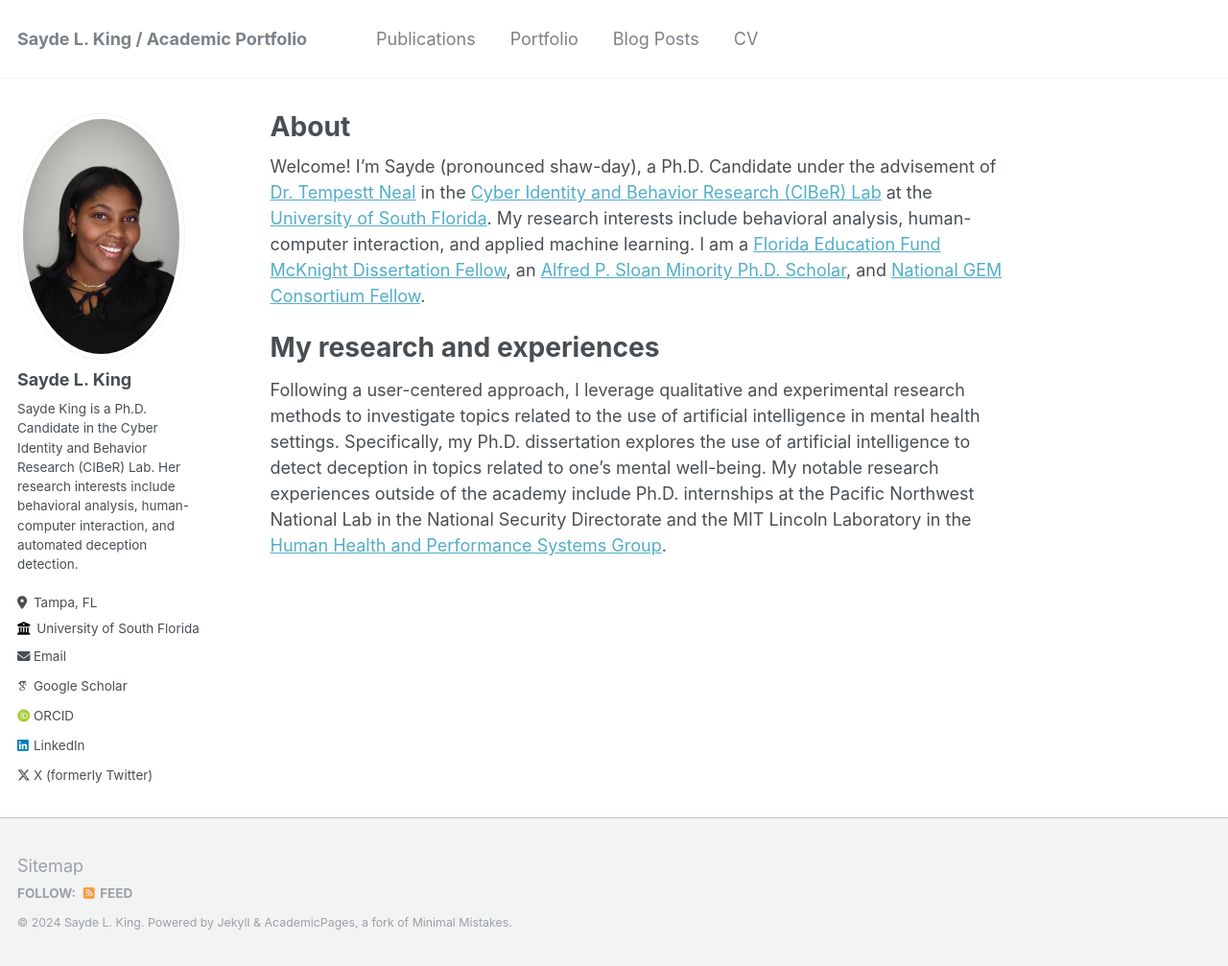
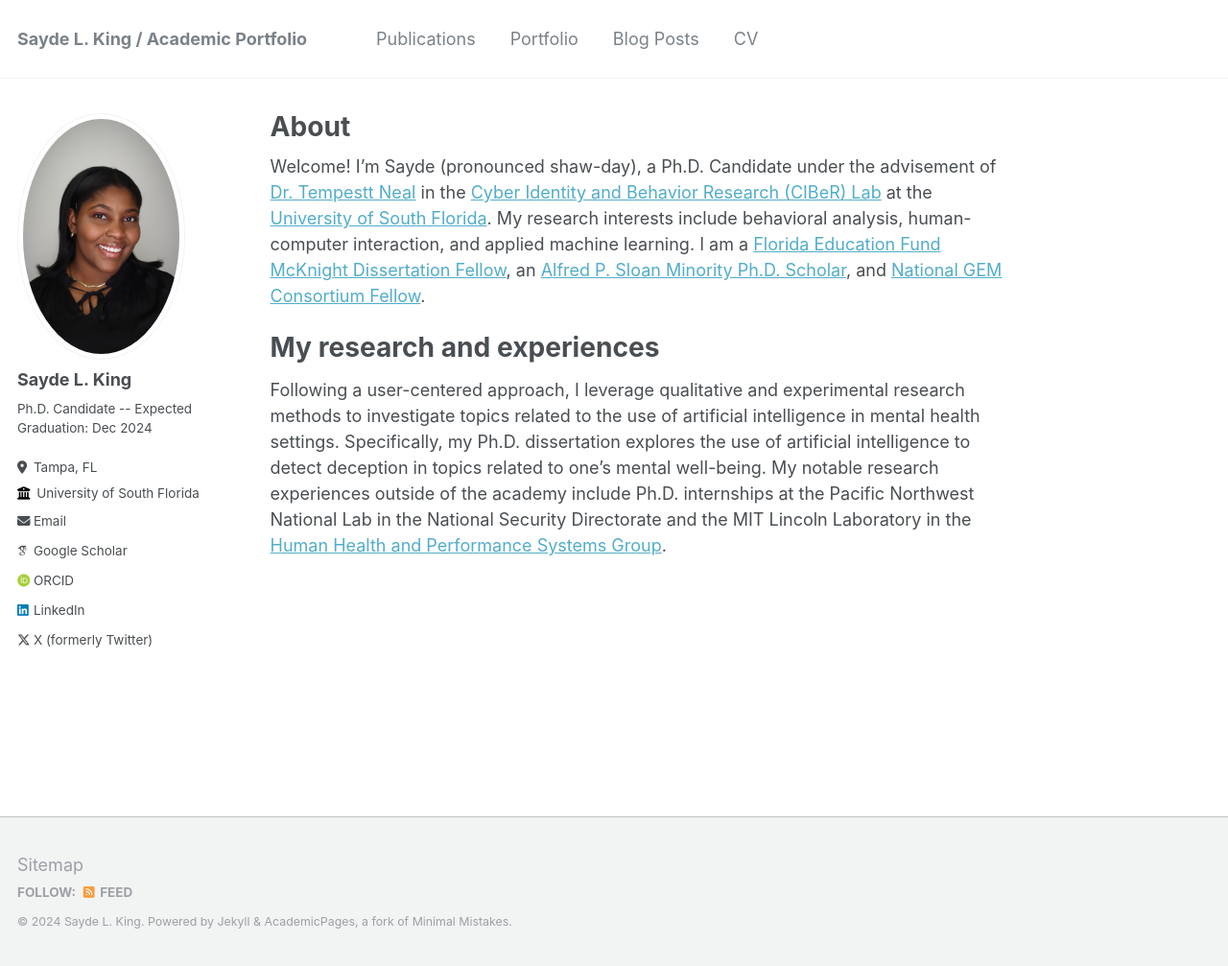
Before and after one commit to saydeking/saydeking.github.io, a Jekyll site: the page built from _pages/about.md, in a window 1280 px wide and 1007 px high. Shown: the whole window at 96% size. Built offline with Jekyll 4.4.1, drawn with Linux system fonts in a browser that asks for light colours; some web fonts are replaced.

Commit message:
Update _config.yml

```diff
--- a/_config.yml
+++ b/_config.yml
@@ -24,7 +24,7 @@ author:
   avatar           : "avatar.jpg"
   name             : "Sayde L. King"
   pronouns         : # example: "she/her"
-  bio              : "Sayde King is a Ph.D. Candidate in the Cyber Identity and Behavior Research (CIBeR) Lab. Her research interests include behavioral analysis, human-computer interaction, and automated deception detection."
+  bio              : "Ph.D. Candidate -- Expected Graduation: Dec 2024"
   location         : "Tampa, FL"
   employer         : "University of South Florida"
   uri              : # URL
```
